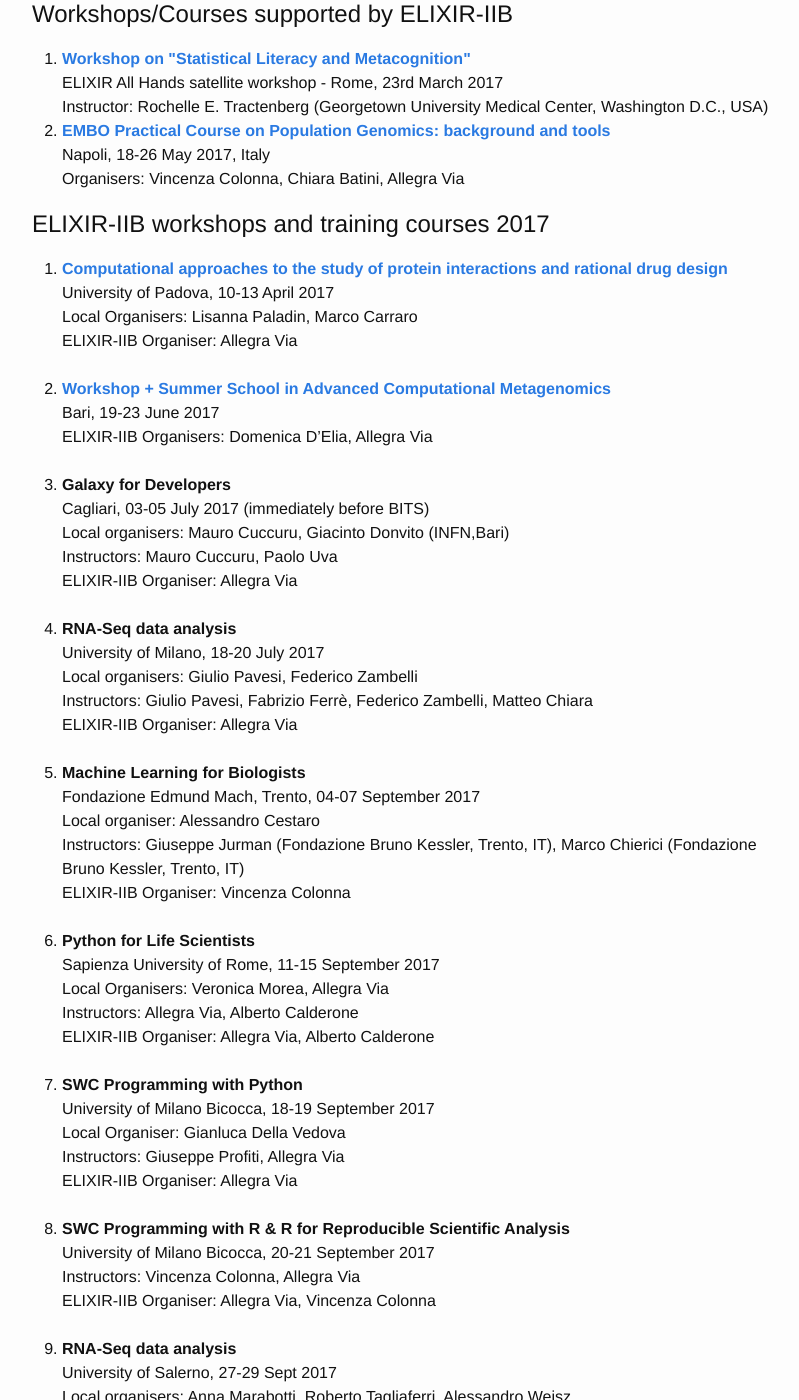
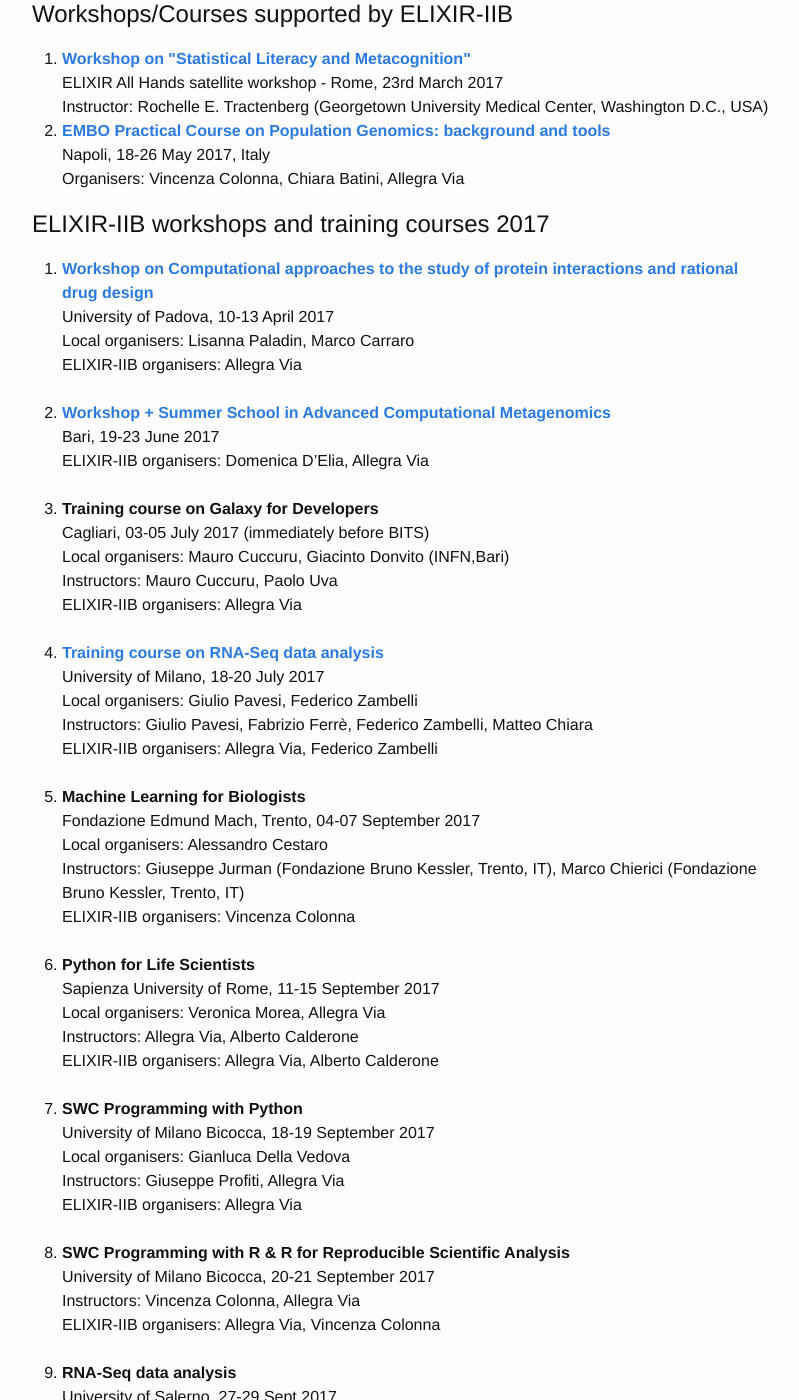
Before and after one commit to ELIXIR-IIB-training/website, a Jekyll site: the page built from programme2017/index.html, in a window 1280 px wide and 1400 px high, scrolled down 242 px. Shown: the whole window, without its empty margins (238-1037 px from the left). Built offline with Jekyll 4.4.1, drawn with Linux system fonts in a browser that asks for light colours; some of the changed text lies outside the part shown.

Commit message:
Programme Update

```diff
--- a/programme2017/index.html
+++ b/programme2017/index.html
@@ -22,61 +22,73 @@ layout: default
    <h2>ELIXIR-IIB workshops and training courses 2017</h2>
 
    <ol>
-      <li><a href="https://elixir-iib-training.github.io/website/2017/04/10/protein-interactions-padova.html"><b>Computational approaches to the study of protein interactions and rational drug design</b></a> <br>
+      <li><a href="https://elixir-iib-training.github.io/website/2017/04/10/protein-interactions-padova.html"><b>Workshop on Computational approaches to the study of protein interactions and rational drug design</b></a>
+      	<br>
 	University of Padova, 10-13 April 2017 <br>
-	Local Organisers: Lisanna Paladin, Marco Carraro <br>
-	ELIXIR-IIB Organiser: Allegra Via</li>
+	Local organisers: Lisanna Paladin, Marco Carraro <br>
+	ELIXIR-IIB organisers: Allegra Via
+	</li>
 	<br>
-      <li><a href="https://elixir-iib-training.github.io/website/2017/06/19/metagenomics-workshop-and-school-bari.html"><b>Workshop + Summer School in Advanced Computational Metagenomics</b></a><br>
+      <li><a href="https://elixir-iib-training.github.io/website/2017/06/19/metagenomics-workshop-and-school-bari.html"><b>Workshop + Summer School in Advanced Computational Metagenomics</b></a>
+      	<br>
 	Bari, 19-23 June 2017 <br>
-	ELIXIR-IIB Organisers: Domenica D’Elia, Allegra Via</li>
+	ELIXIR-IIB organisers: Domenica D’Elia, Allegra Via
+	</li>
 	<br>
-      <li><b>Galaxy for Developers </b><br>
+      	<li><b>Training course on Galaxy for Developers </b><br>
 	Cagliari, 03-05 July 2017 (immediately before BITS) <br>
-        Local organisers: Mauro Cuccuru, Giacinto Donvito (INFN,Bari) <br>
+        Local organisers: Mauro Cuccuru, Giacinto Donvito (INFN,Bari) 		<br>
 	Instructors: Mauro Cuccuru, Paolo Uva<br>
-	ELIXIR-IIB Organiser: Allegra Via</li>
+	ELIXIR-IIB organisers: Allegra Via
+	</li>
       	<br>
-      <li><b>RNA-Seq data analysis</b><br>
+      	<li><a href="https://elixir-iib-training.github.io/website/2017/07/18/RNA-seq-Milano.html"><b>Training course on RNA-Seq data analysis</b></a>
+      	<br>
         University of Milano, 18-20 July 2017 <br>
         Local organisers: Giulio Pavesi, Federico Zambelli <br>
-        Instructors: Giulio Pavesi, Fabrizio Ferrè, Federico Zambelli, Matteo Chiara <br>
-	ELIXIR-IIB Organiser: Allegra Via</li>
+        Instructors: Giulio Pavesi, Fabrizio Ferrè, Federico Zambelli, Matteo 		Chiara <br>
+	ELIXIR-IIB organisers: Allegra Via, Federico Zambelli
+	</li>
 	<br>
-      <li><b>Machine Learning for Biologists</b> <br>
+      	<li><b>Machine Learning for Biologists</b><br>
 	Fondazione Edmund Mach, Trento, 04-07 September 2017 <br>
-	Local organiser: Alessandro Cestaro<br>
+	Local organisers: Alessandro Cestaro<br>
 	Instructors: Giuseppe Jurman (Fondazione Bruno Kessler, Trento, IT), Marco Chierici (Fondazione Bruno Kessler, Trento, IT)<br>
-	ELIXIR-IIB Organiser: Vincenza Colonna</li>
+	ELIXIR-IIB organisers: Vincenza Colonna
+	</li>
       	<br>
       	<li><b>Python for Life Scientists</b><br>
         Sapienza University of Rome, 11-15 September 2017<br>
-	Local Organisers: Veronica Morea, Allegra Via<br>
+	Local organisers: Veronica Morea, Allegra Via<br>
         Instructors: Allegra Via, Alberto Calderone<br>
-	ELIXIR-IIB Organiser: Allegra Via, Alberto Calderone</li>
+	ELIXIR-IIB organisers: Allegra Via, Alberto Calderone
+	</li>
       	<br>
       	<li><b>SWC Programming with Python</b><br>
 	University of Milano Bicocca, 18-19 September 2017<br>
-	Local Organiser: Gianluca Della Vedova<br>
+	Local organisers: Gianluca Della Vedova<br>
 	Instructors: Giuseppe Profiti, Allegra Via<br>
-	ELIXIR-IIB Organiser: Allegra Via</li>
+	ELIXIR-IIB organisers: Allegra Via
+	</li>
       	<br>
-      <li><b>SWC Programming with R & R for Reproducible Scientific Analysis</b> <br>
+      	<li><b>SWC Programming with R & R for Reproducible Scientific Analysis</b><br>
         University of Milano Bicocca, 20-21 September 2017<br>
 	Instructors: Vincenza Colonna, Allegra Via<br>
-	ELIXIR-IIB Organiser: Allegra Via, Vincenza Colonna</li>
+	ELIXIR-IIB organisers: Allegra Via, Vincenza Colonna</li>
       <br>
       <li><b>RNA-Seq data analysis</b><br>
 	University of Salerno, 27-29 Sept 2017<br>
         Local organisers: Anna Marabotti, Roberto Tagliaferri, Alessandro Weisz<br>
         Instructors: Fabrizio Ferre’, Loredana Le Pera, Giorgio Giurato<br>
-	ELIXIR-IIB Organiser: Anna Marabotti, Allegra Via</li>
+	ELIXIR-IIB organisers: Anna Marabotti, Allegra Via
+	</li>
       	<br>
-      <li><b>ELIXIR-EXCELERATE TtT</b><br>
+      	<li><b>ELIXIR-EXCELERATE Train the Trainer (TtT) course</b><br>
 	University of Salerno, 27-29 Sept 2017<br>
         Local organisers: Anna Marabotti, Roberto Tagliaferri<br>
         Instructors: Allegra Via, Pedro Fernandes (Gulbenkian Institute de Ciencia, PT)<br>
-	ELIXIR-IIB Organiser: Anna Marabotti, Allegra Via</li>
+	ELIXIR-IIB organisers: Anna Marabotti, Allegra Via
+	</li>
       	<br>
 <!--      <li><b>Biological Networks: data analysis, visualisation and medical application</b><br>
 	University of Tor Vergata, October 2017 <br>
@@ -88,7 +100,8 @@ layout: default
 	CINECA, Rome, 11-12 Dec 2017 - CINECA<br>
         Local organisers: Tiziana Castrignano’<br>
 	Instructors: Tiziana Castrignano’, Allegra Via<br>
-	ELIXIR-IIB Organiser: Allegra Via</li>
+	ELIXIR-IIB organisers: Allegra Via
+	</li>
    </ol>
 
 
```
Lines whose indentation alone changed are shown as unchanged.
